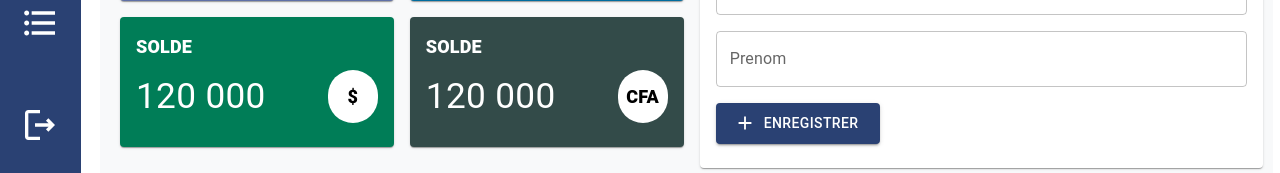
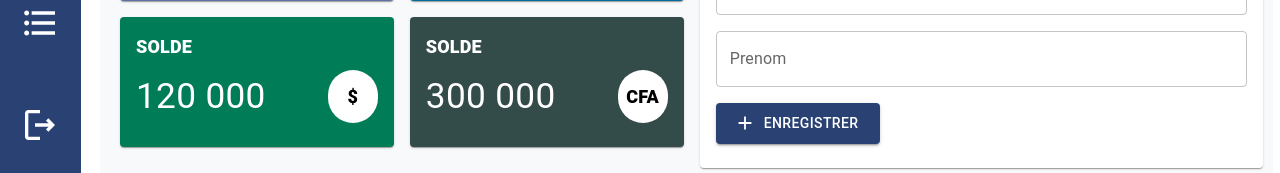
Before and after one commit to Thiernoamadousow219/reactjs-lab, a React (Create React App) app in the folder build-admin-tpl-with-mui/: page /admin in a window 1280 px wide. Shown: the part 319-492 px from the top of the page. Built offline with nearby package versions, Linux system fonts and the light colour scheme.

Commit message:
Add btn save

```diff
--- a/build-admin-tpl-with-mui/src/app/views/Home.jsx
+++ b/build-admin-tpl-with-mui/src/app/views/Home.jsx
@@ -131,7 +131,7 @@ function Home() {
                                 </Typography>
                                 <Typography component='div' sx={{ display: 'flex', justifyContent: 'space-between' }}>
                                     <Typography component='div' sx={{ fontSize: '2.2rem' }}>
-                                           120 000
+                                        300 000
                                     </Typography>
                                     <Typography component='div'
                                                     sx={{backgroundColor: '#fff', color: 'black',
```
Lines whose indentation alone changed are shown as unchanged.
